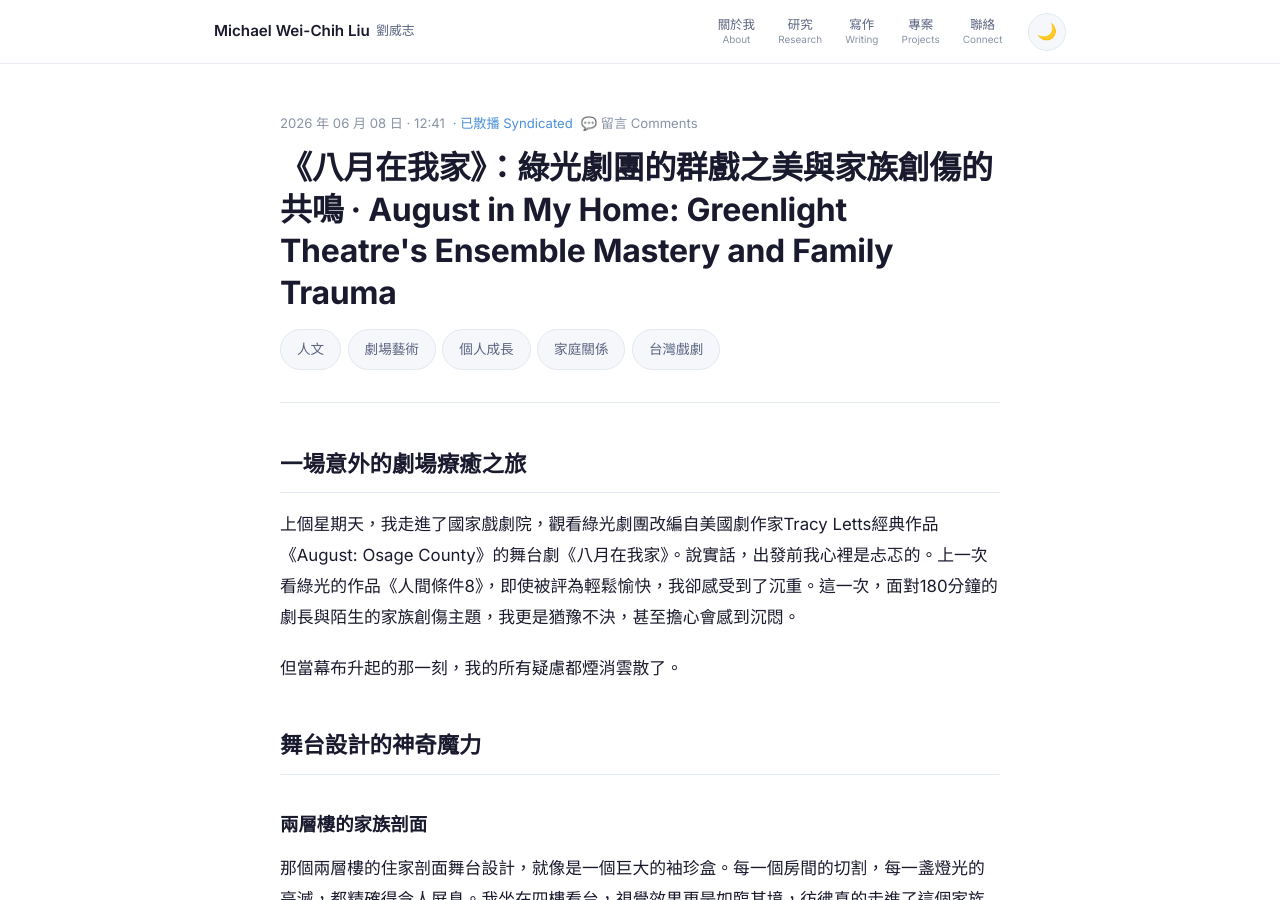
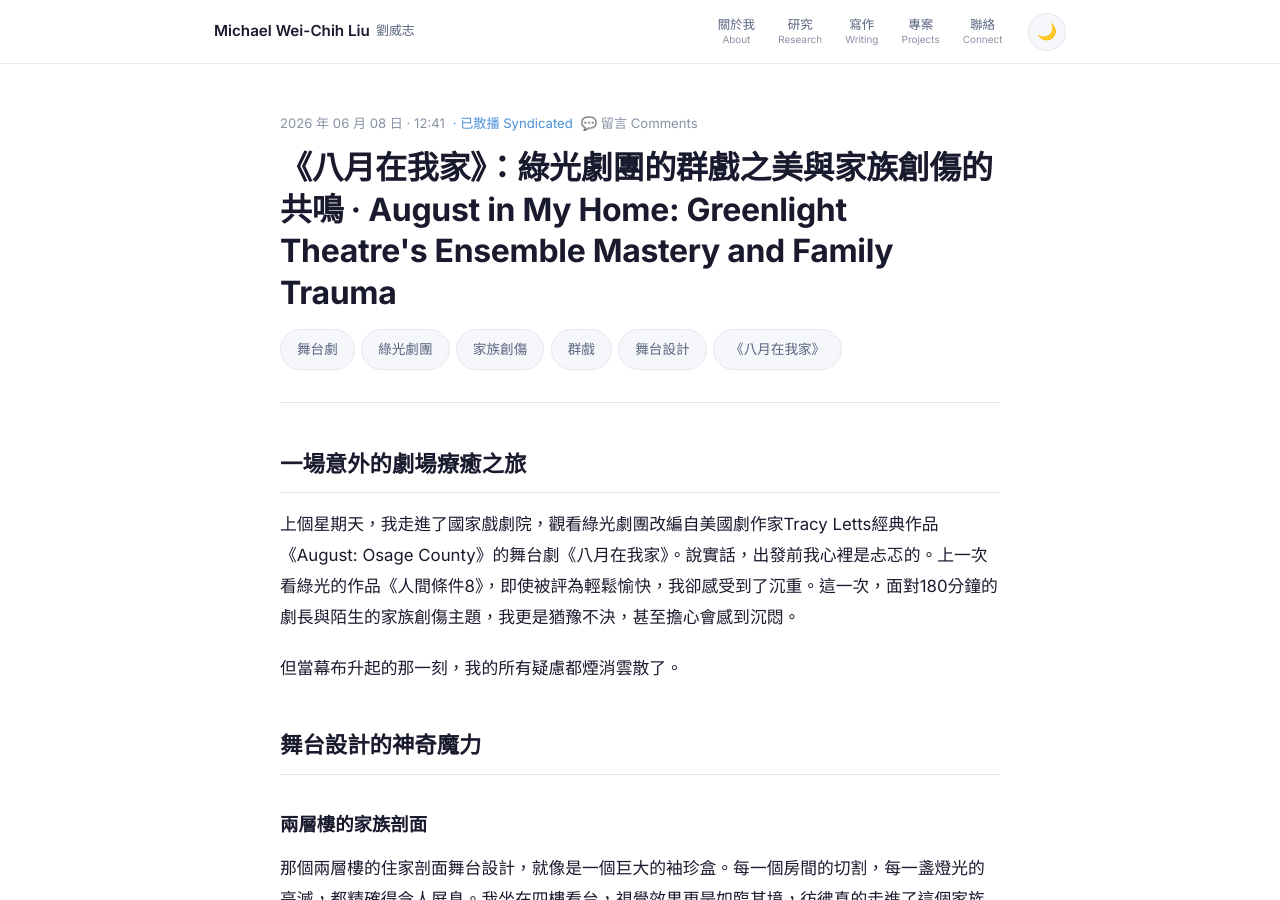
Before and after one commit to liuweichihtw-0624/liuweichihtw-0624.github.io, a Jekyll site: the page built from _posts/2026-06-08-greenlight-august-osage-county-review.md, in a window 1280 px wide and 900 px high. Built offline with Jekyll 4.4.1, drawn with Linux system fonts in a browser that asks for light colours; comment, search, counter and statistics services are not loaded.

Commit message:
retag: update tags for 2026-06-08-greenlight-august-osage-county-review.md

```diff
--- a/_posts/2026-06-08-greenlight-august-osage-county-review.md
+++ b/_posts/2026-06-08-greenlight-august-osage-county-review.md
@@ -2,7 +2,7 @@
 layout: post
 title: "《八月在我家》：綠光劇團的群戲之美與家族創傷的共鳴 · August in My Home: Greenlight Theatre's Ensemble Mastery and Family Trauma"
 date: 2026-06-08 12:41:39 +0800
-tags: [人文, 劇場藝術, 個人成長, 家庭關係, 台灣戲劇]
+tags: ["舞台劇", "綠光劇團", "家族創傷", "群戲", "舞台設計", "《八月在我家》"]
 publish: true
 syndicate: [linkedin]
 excerpt: "看綠光劇團改編《八月在我家》，被王琄飾演的母親角色深深觸動，在舞台的家族風暴中看見自己與家人的故事。"
```
